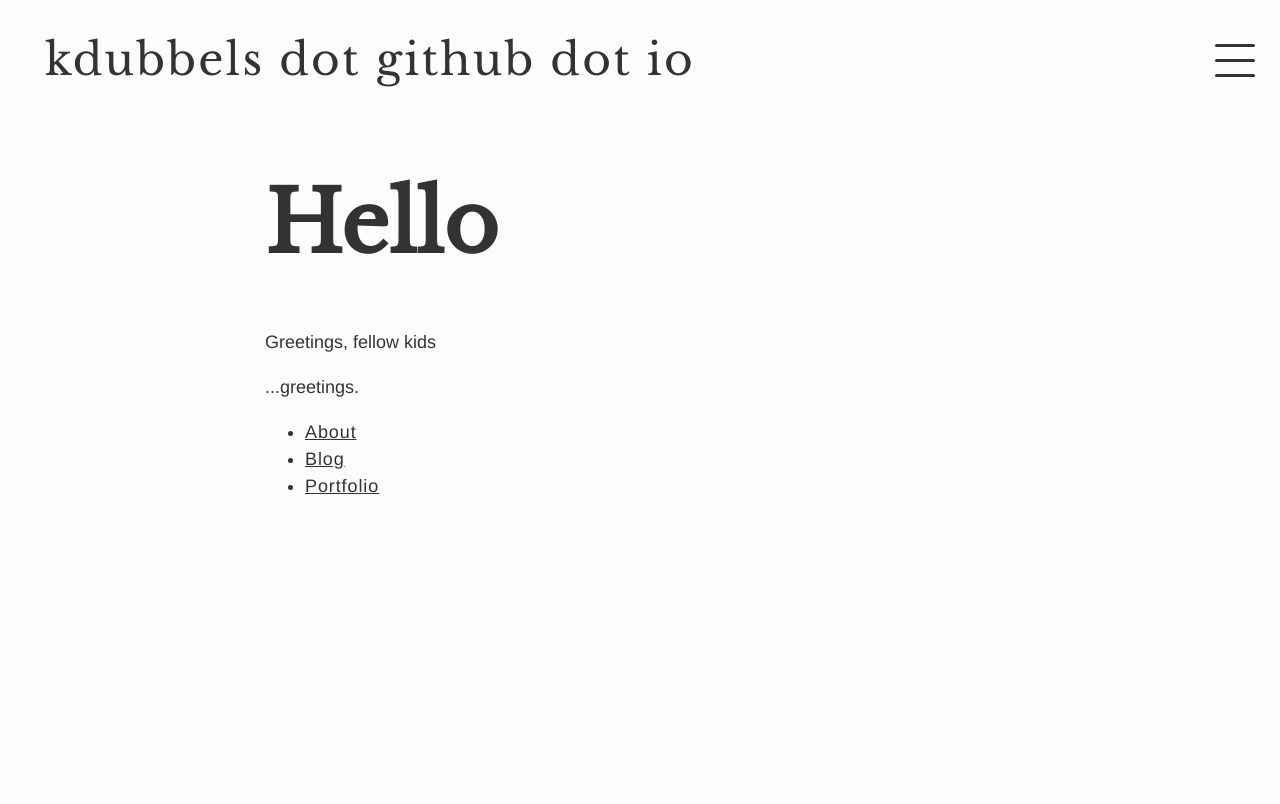
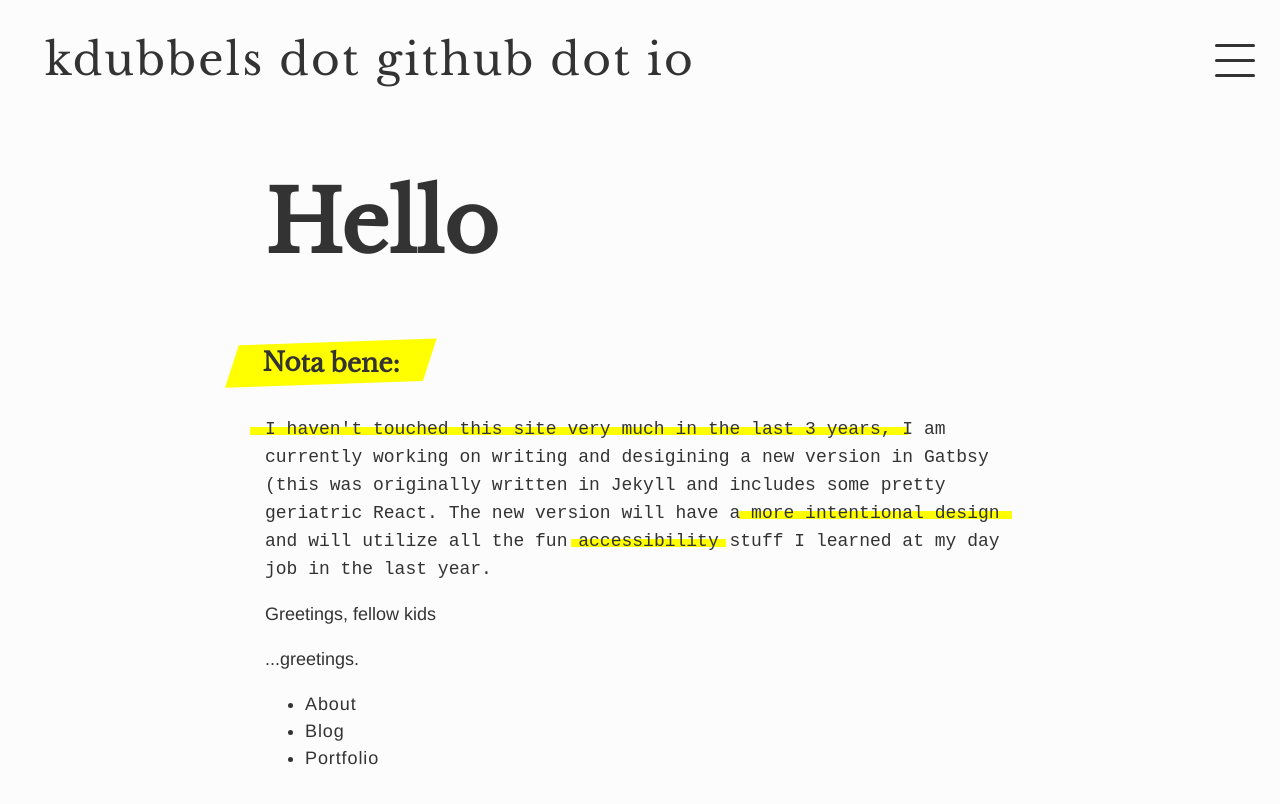
Before and after one commit to kdubbels/kdubbels.github.io, a Jekyll site: the page built from index.html, in a window 1280 px wide and 900 px high. Shown: the top 804 px of the window. Built offline with Jekyll 4.4.1, drawn with Linux system fonts in a browser that asks for light colours.

Commit message:
update some more stuff

```diff
--- a/_sass/_base.scss
+++ b/_sass/_base.scss
@@ -116,3 +116,34 @@ circle.theme-select {
   }
 
 }
+
+.zhighlight {
+  position: relative;
+  display: inline-block;
+  background-color: yellow;
+  transform: scale(1.5) rotate(-2deg) skew(-20deg);
+  z-index: -1;
+}
+.zhighlight > * {
+  display: inherit;
+  transform: scale(0.7) rotate(2deg) skew(20deg);
+}
+
+.zhighlight-underline {
+  position: relative;
+  text-decoration: none;
+}
+.zhighlight-underline::before {
+  content: "";
+  position: absolute;
+  left: -5%;
+  bottom: -1px;
+  width: 110%;
+  height: 8px;
+  background-color: yellow;
+  z-index: -1;
+}
+
+.zhighlight-underline--center::before {
+  bottom: 4px;
+}
--- a/index.html
+++ b/index.html
@@ -3,6 +3,12 @@ layout: page
 ---
 
 <h1 class="page-title">Hello</h1>
+
+<h2 class="zhighlight"><span>Nota bene:</span></h2>
+
+<p>
+    <code><span class="zhighlight-underline zhighlight-underline--center">I haven't touched this site</span><span class="zhighlight-underline zhighlight-underline--center"> very much in the last 3 years,</span> I am currently working on writing and desigining a new version in Gatbsy (this was originally written in Jekyll and includes some pretty geriatric React. The new version will have a <span class="zhighlight-underline zhighlight-underline--center">more intentional design</span> and will utilize all the fun <span class="zhighlight-underline zhighlight-underline--center">accessibility</span> stuff I learned at my day job in the last year.</code>
+</p>
 
 <p>
 Greetings, fellow kids
@@ -12,8 +18,8 @@ Greetings, fellow kids
 ...greetings.
 </p>
 
-<ul role="directory">
-	<li><a href="/about/">About</a></li>
-	<li><a href="/blog/">Blog</a></li>
-	<li><a href="/portfolio/">Portfolio</a></li>
+<ul role="directory" >
+	<li><a href="/about/" style="text-decoration: none!important;">About</a></li>
+	<li><a href="/blog/" style="text-decoration: none!important;">Blog</a></li>
+	<li><a href="/portfolio/" style="text-decoration: none!important;">Portfolio</a></li>
 </ul>
```
